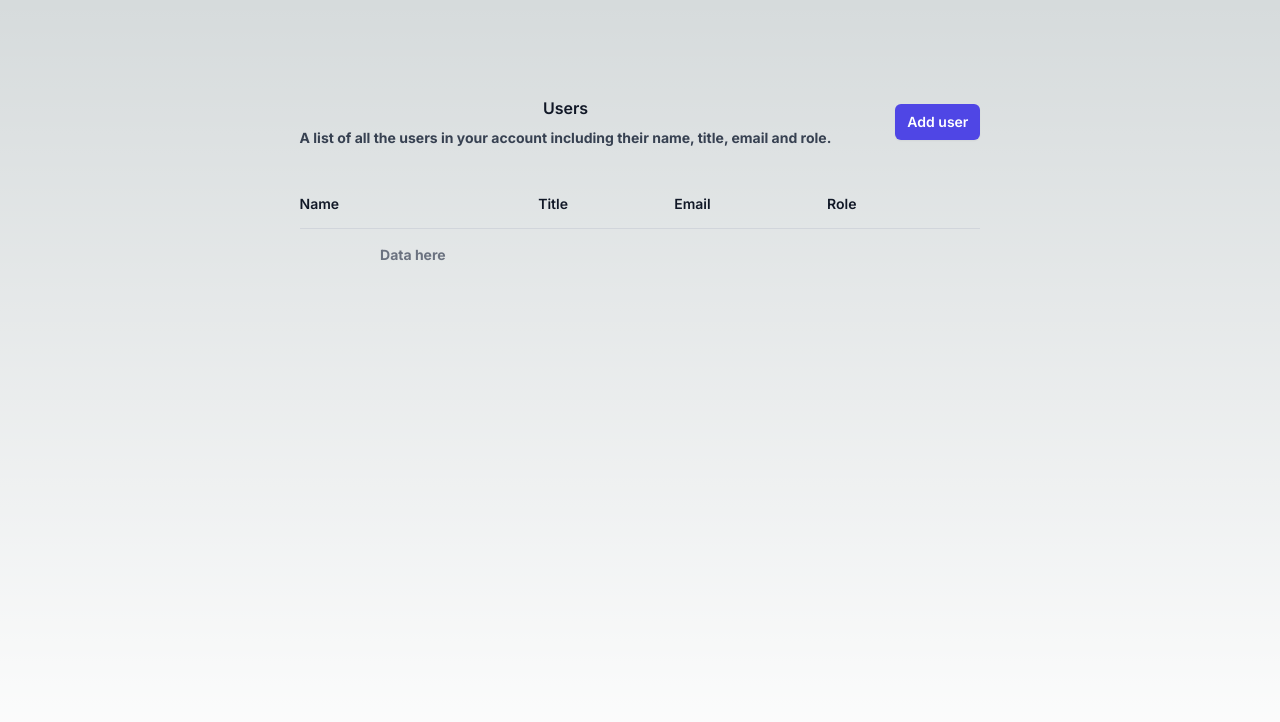
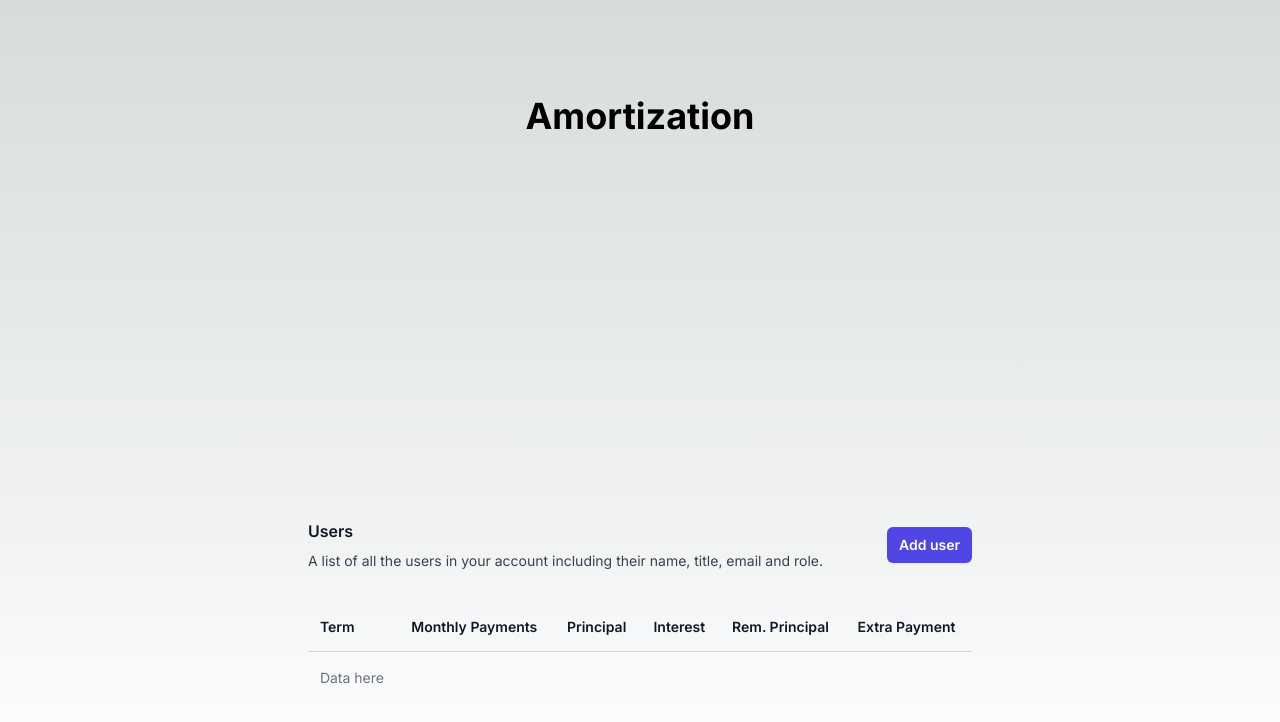
Before and after one commit to meddlin/amortize-client, a Next.js app: page / in a window 1280 px wide. Shown: the top 722 px of the page. Built offline with nearby package versions, Linux system fonts and the light colour scheme.

Commit message:
react-table works on the page
- also installed Tailwind UI

```diff
--- a/package.json
+++ b/package.json
@@ -9,6 +9,9 @@
     "lint": "next lint"
   },
   "dependencies": {
+    "@headlessui/react": "^1.7.15",
+    "@heroicons/react": "^2.0.18",
+    "@tanstack/react-table": "^8.9.3",
     "autoprefixer": "10.4.14",
     "eslint": "8.44.0",
     "eslint-config-next": "13.4.9",
@@ -16,6 +19,6 @@
     "postcss": "8.4.25",
     "react": "18.2.0",
     "react-dom": "18.2.0",
-    "tailwindcss": "3.3.2"
+    "tailwindcss": "^3.3.3"
   }
 }
--- a/src/app/page.js
+++ b/src/app/page.js
@@ -3,11 +3,9 @@ import Table from './table';
 export default function Home() {
   return (
     <main className="flex min-h-screen flex-col items-center justify-between p-24">
-      <h1 className="text-4xl font-bold text-center">
-
-        <Table />
-
-      </h1>
+      <h1 className="text-4xl font-bold text-center">Amortization</h1>
+      {/* <Form /> */}
+      <Table />
     </main>
   )
 }
--- a/src/app/table.js
+++ b/src/app/table.js
@@ -1,4 +1,64 @@
+'use client'
+
+import React, { useState } from 'react';
+import {
+    useReactTable,
+    createColumnHelper,
+    flexRender,
+    getCoreRowModel,
+    getPaginationRowModel,
+    getFilteredRowModel,
+    getFacetedRowModel,
+    getSortedRowModel,
+    getFacetedUniqueValues,
+    getFacetedMinMaxValues,
+    sortingFns,
+} from "@tanstack/react-table";
+
 const Table = () => {
+    // const { amortization, isLoadingAmortization, isErrorAmortization } = useAmortization();
+    const amortization = [];
+
+    const columnHelper = createColumnHelper();
+    const columns = [
+        columnHelper.accessor('term', {
+            header: () => <h3>Term</h3>,
+            cell: info => info.getValue(),
+        }),
+        columnHelper.accessor('monthlyPayments', {
+            header: () => <h3>Monthly Payments</h3>,
+            cell: info => info.getValue(),
+        }),
+        columnHelper.accessor('principal', {
+            header: () => <h3>Principal</h3>,
+            cell: info => info.getValue(),
+        }),
+        columnHelper.accessor('interest', {
+            header: () => <h3>Interest</h3>,
+            cell: info => info.getValue(),
+        }),
+        columnHelper.accessor('remainingPrincipal', {
+            header: () => <h3>Rem. Principal</h3>,
+            cell: info => info.getValue(),
+        }),
+        columnHelper.accessor('extraPayment', {
+            header: () => <h3>Extra Payment</h3>,
+            cell: info => info.getValue(),
+        }),
+    ];
+
+    const table = useReactTable({
+        columns: columns,
+        data: (amortization && amortization.length > 0) ? amortization : [],
+        getCoreRowModel: getCoreRowModel(),
+        getPaginationRowModel: getPaginationRowModel(),
+        initialState: {
+            pagination: {
+                pageSize: 30,
+            },
+        },
+    })
+
     return (
         <div className="px-4 sm:px-6 lg:px-8">
             <div className="sm:flex sm:items-center">
@@ -22,9 +82,9 @@ const Table = () => {
                 <div className="inline-block min-w-full py-2 align-middle sm:px-6 lg:px-8">
                     <table className="min-w-full divide-y divide-gray-300">
                         <thead>
-                            <tr>
+                            {/* <tr>
                                 <th scope="col" className="py-3.5 pl-4 pr-3 text-left text-sm font-semibold text-gray-900 sm:pl-0">
-                                Name
+                                    Term
                                 </th>
                                 <th scope="col" className="px-3 py-3.5 text-left text-sm font-semibold text-gray-900">
                                     Title
@@ -38,12 +98,34 @@ const Table = () => {
                                 <th scope="col" className="relative py-3.5 pl-3 pr-4 sm:pr-0">
                                     <span className="sr-only">Edit</span>
                                 </th>
+                            </tr> */}
+                            {table.getHeaderGroups().map((headerGroup) => (
+                                <tr key={headerGroup.id}>
+                                    {headerGroup.headers.map((header) => (
+                                        <th key={header.id} className="px-3 py-3.5 text-left text-sm font-semibold text-gray-900">
+                                            {
+                                                header.isPlaceholder
+                                                ? null
+                                                : (
+                                                    <>
+                                                        <div>
+                                                            {flexRender(
+                                                                header.column.columnDef.header, header.getContext()
+                                                            )}
+                                                        </div>
+                                                    </>
+                                                )
+                                            }
+                                        </th>
+                                    ))}
                                 </tr>
+                            ))}
                         </thead>
                         <tbody className="divide-y divide-gray-200">
                             <tr>
                                 <td className="whitespace-nowrap px-3 py-4 text-sm text-gray-500">Data here</td>
                             </tr>
+
                             {/* {people.map((person) => (
                                 <tr key={person.email}>
                                     <td className="whitespace-nowrap py-4 pl-4 pr-3 text-sm font-medium text-gray-900 sm:pl-0">
@@ -59,6 +141,19 @@ const Table = () => {
                                     </td>
                                 </tr>
                             ))} */}
+
+                            {table.getRowModel().rows.map((row) => (
+                                <tr
+                                    key={row.id}
+                                    onClick={() => setCurrentPurchaseOrder(row.original)}
+                                    className="leading-4 text-sm hover:bg-slate-100 hover:cursor-pointer">
+                                    {row.getVisibleCells().map(cell => (
+                                        <td key={cell.id} className="whitespace-nowrap px-3 py-4 text-sm text-gray-500">
+                                            {flexRender(cell.column.columnDef.cell, cell.getContext())}
+                                        </td>
+                                    ))}
+                                </tr>
+                            ))}
                         </tbody>
                     </table>
                 </div>
```
Also changed, not shown: 1 other file (tests, documents, lock files or other folders). Lines whose indentation alone changed are shown as unchanged.
